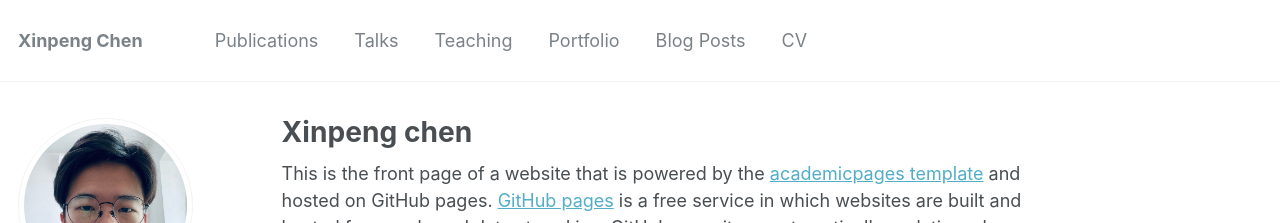
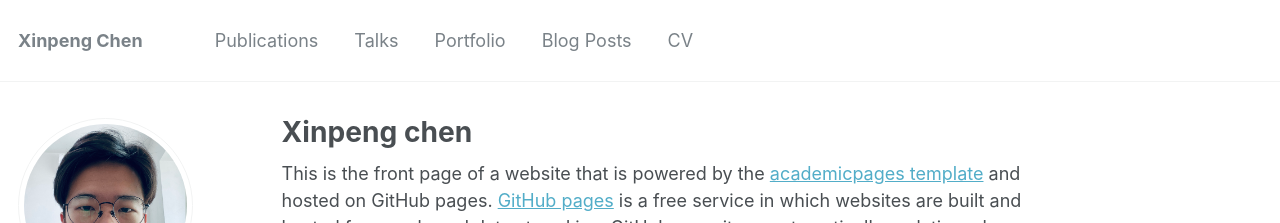
Before and after one commit to makerXinpeng/makerXinpeng.github.io, a Jekyll site: the page built from _pages/about.md, in a window 1280 px wide and 900 px high. Shown: the top 223 px of the window. Built offline with Jekyll 4.4.1, drawn with Linux system fonts in a browser that asks for light colours; some web fonts are replaced.

Commit message:
delete teaching

```diff
--- a/_config.yml
+++ b/_config.yml
@@ -17,7 +17,7 @@ repository               : "makerXinpeng/makerXinpeng.github.io"
 teaser                   :  # filename of teaser fallback teaser image placed in /images/, .e.g. "500x300.png"
 breadcrumbs              : false # true, false (default)
 words_per_minute         : 160
-future                   : true
+future                   : false
 read_more                : "disabled" # if enabled, adds "Read more" links to excerpts
 talkmap_link             : false #change to true to add link to talkmap on talks page
 comments:
--- a/_data/navigation.yml
+++ b/_data/navigation.yml
@@ -5,9 +5,6 @@ main:
 
   - title: "Talks"
     url: /talks/
-
-  - title: "Teaching"
-    url: /teaching/
 
   - title: "Portfolio"
     url: /portfolio/
```
